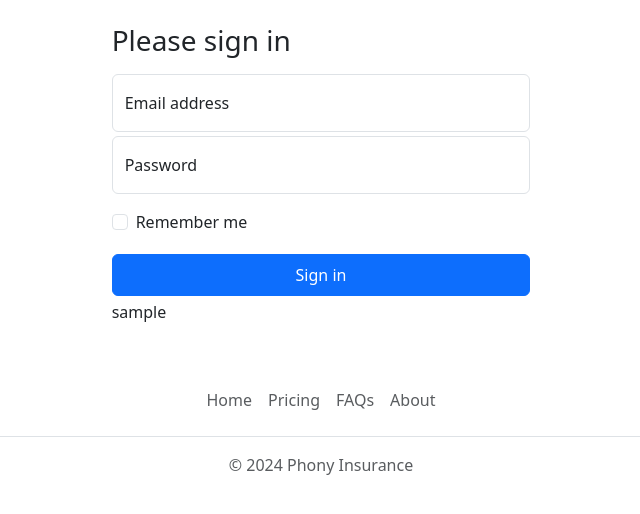
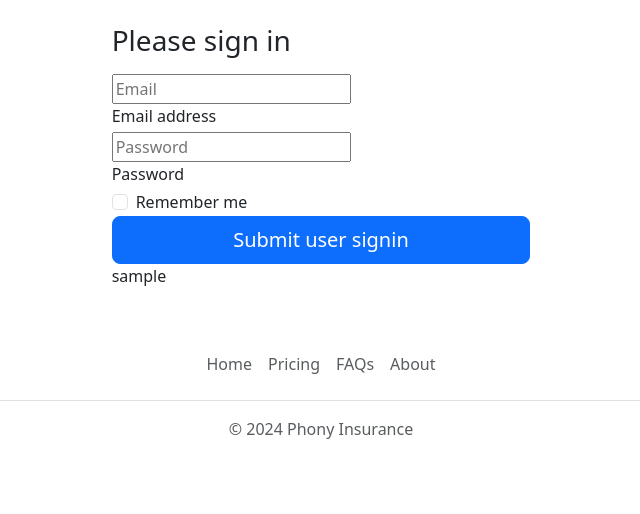
Before and after one commit to ceilingfans/app-dev, a Python web app: template website/templates/login.html in a window 1280 px wide. Shown: the part 143-657 px from the top of the page, without its empty margins (319-959 px from the left). Run offline with Jinja, Linux system fonts and the light colour scheme; the template is opened without the code that fills it: most values are stand-ins (such as "Sample title", 1, 10 or a date in 2020); form fields are guessed from the names that the template uses.

Commit message:
feat:data validation for login.html

```diff
--- a/website/templates/login.html
+++ b/website/templates/login.html
@@ -6,43 +6,30 @@
       <h1 class="h3 mb-3 fw-normal">Please sign in</h1>
 
       <div class="form-floating">
-        <input
-          type="email"
-          class="form-control"
-          id="floatingInput"
-          name="email"
-          placeholder="name@example.com"
-          required
-        />
-        <label for="floatingInput">Email address</label>
+        {{ form.email_signin(placeholder="Email") }}
       </div>
+      <label for="floatingInput">Email address</label>
       <div class="form-floating mt-1">
-        <input
-          type="password"
-          class="form-control"
-          id="floatingPassword"
-          name="password"
-          placeholder="Password"
-          required
-        />
-        <label for="floatingPassword">Password</label>
+        {{form.password_signin(placeholder="Password")}}
       </div>
-      <div class="form-check text-start my-3">
-        <input
-          class="form-check-input"
-          type="checkbox"
-          name="remember-me"
-          value="remember-me"
-          id="flexCheckDefault"
-        />
-        <label class="form-check-label" for="flexCheckDefault">
-          Remember me
-        </label>
-      </div>
-      <button class="btn btn-primary w-100 py-2 my-1" type="submit">
-        Sign in
-      </button>
+      <label for="floatingPassword">Password</label>
+      <br>
+      <div class="form-check form-check-inline mt-1">
+        {{ form.remember_me(class="form-check-input") }}
+        <label class="form-check-label" for="{{ form.remember_me.id }}">Remember me</label>
+    </div>
+      {{ form.submit_user_signin(class="w-100 btn btn-lg btn-primary") }}
+      {{ form.hidden_tag() }}
     </form>
+    {% if form.errors %}
+    <ul class="errors">
+      {% for field in form %}
+      {% for error in field.errors %}
+      <li>{{field.label}}: {{ error }}</li>
+      {% endfor %}
+      {% endfor %}
+    </ul>
+    {% endif %}
     <p>{{ login_result }}</p>
   </div>
 </div>
```
Also changed, not shown: api/structures/datavalidation.py (+27 -2 lines), website/main.py (+26 -23 lines).
